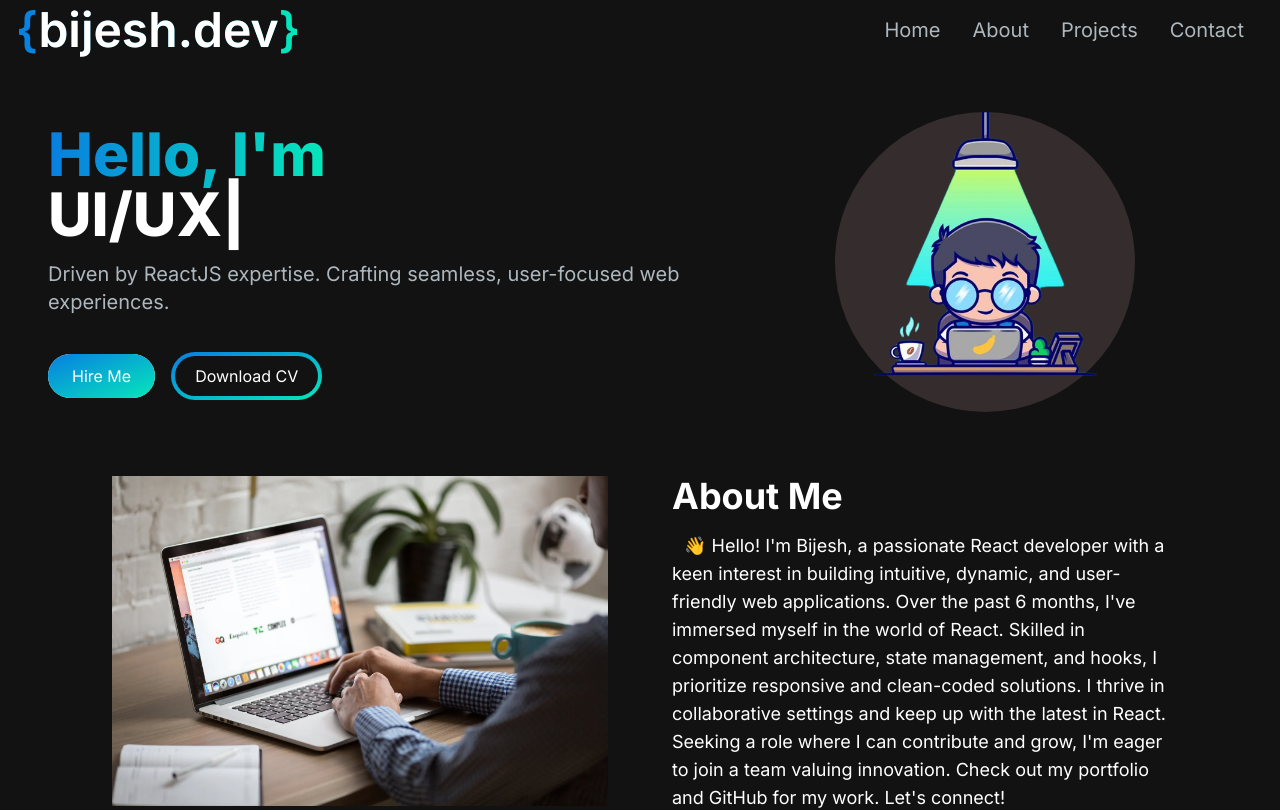
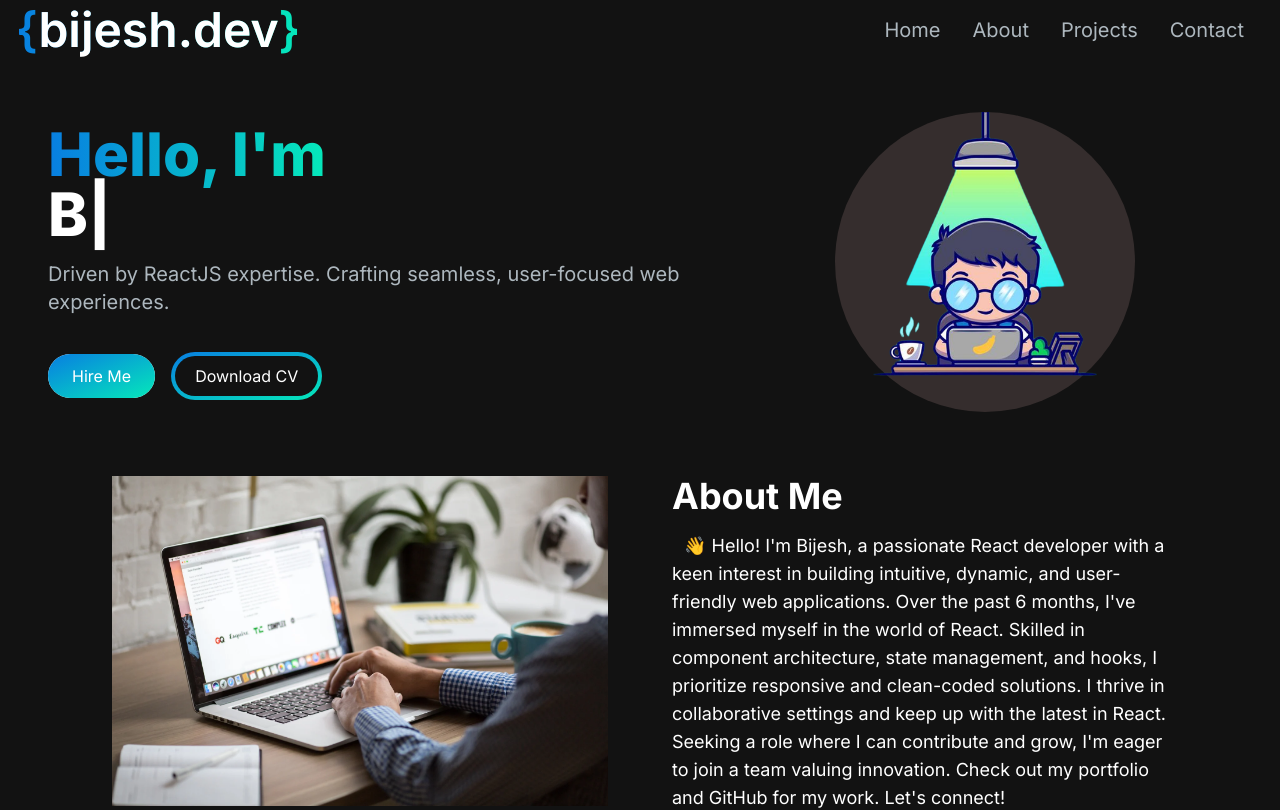
Before and after one commit to bijeshsingha/portfolio2, a Next.js app: page / in a window 1280 px wide. Shown: the top 810 px of the page. Built offline with nearby package versions, Linux system fonts and the light colour scheme.

Commit message:
new commit 122

```diff
--- a/app/components/HeroSection.jsx
+++ b/app/components/HeroSection.jsx
@@ -32,8 +32,6 @@ const HeroSection = () => {
                 "Bijesh",
                 1000, // wait 1s before replacing "Mice" with "Hamsters"
                 "Web Developer",
-                1000,
-                "UI/UX Designer",
                 1000,
                 "QA Engineer",
                 1000,
```
